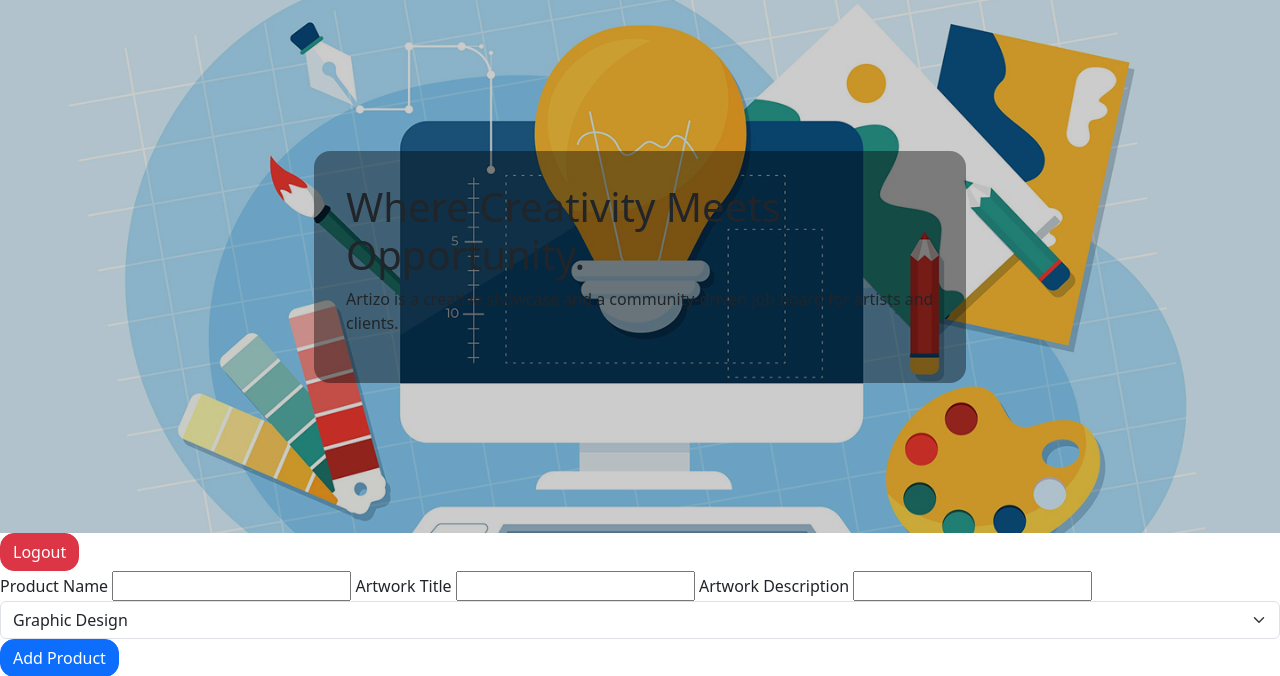
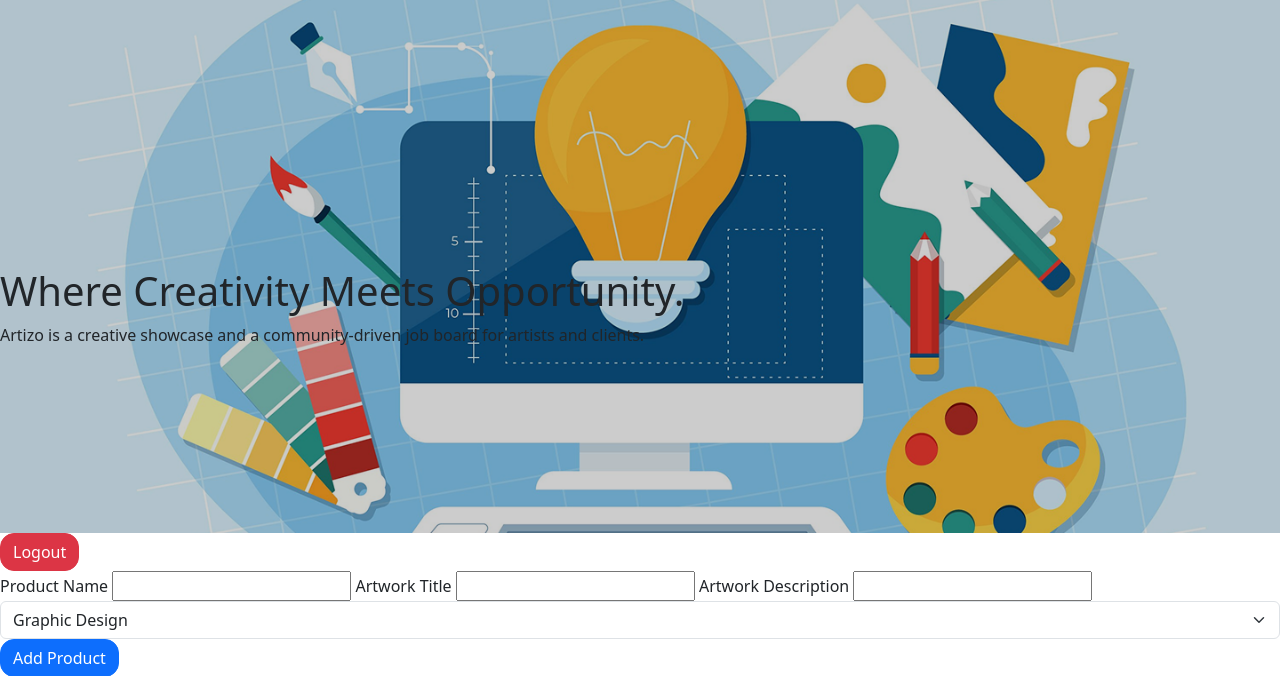
Before and after one commit to JiaJun0207/Software-Evolution-and-Enhancement-of-the-Artizo-Open-Source-Artwork-Sharing-and-Task-Platform, a PHP site: page /Web-Assignment/ in a window 1280 px wide. Shown: the part 107-783 px from the top of the page. Run offline with PHP 8.4, Linux system fonts and the light colour scheme; the visitor is signed in with stand-in values (Sample User, id 1); data comes from the database, SQL or seed files in the repository.

Commit message:
homepage, adding footer

```diff
--- a/index.php
+++ b/index.php
@@ -11,6 +11,7 @@ if (!isset($_SESSION['UID'])) {
 include("navbar.php"); // Include the navigation bar
 ?>
 
+<!DOCTYPE html>
 <html lang="en">
 
 <head>
@@ -28,12 +29,14 @@ include("navbar.php"); // Include the navigation bar
 <div class="row">
     <div class="homepage-hero position-relative">
         <img src="assets/homepage/homepage.png" alt="HomePage" class="img-fluid w-100">
-        <div class="homepage-text position-absolute top-50 start-50 translate-middle text-start">
-            <h1 class="inter-bold-44">Where Creativity Meets Opportunity.</h1>
+        <div class="homepage position-absolute top-50">
+            <h1 class="inter-bold-44 ">Where Creativity Meets Opportunity.</h1>
             <p class="inter-extralight-24">Artizo is a creative showcase and a community-driven job board for artists and clients.</p>
         </div>
     </div>
 </div>
+
+
 
 
 
--- a/style.css
+++ b/style.css
@@ -58,6 +58,11 @@
 }
 
 
+
+
+
+
+
 .homepage-hero {
   position: relative;
   width: 100%;
@@ -71,9 +76,25 @@
 }
 
 .homepage-text {
+  padding-left: 100px;
   z-index: 2;
-  /* Optional: add background for better readability */
-  background: rgba(0,0,0,0.4);
-  padding: 2rem;
-  border-radius: 1rem;
+  color: white;
+  text-shadow: 0 2px 6px rgba(0,0,0,0.4);
+  background: transparent !important; /* force remove dark box */
+  padding: 0 !important; /* remove extra space */
+  border-radius: 0 !important;
 }
+
+
+.homepage-text h1,
+.homepage-text p {
+  margin: 0.5rem 0;
+}
+
+
+.homepage-text,
+.homepage-text::before,
+.homepage-text::after {
+  background: transparent !important;
+  box-shadow: none !important;
+}
```
Also changed, not shown: footer.php (added).
